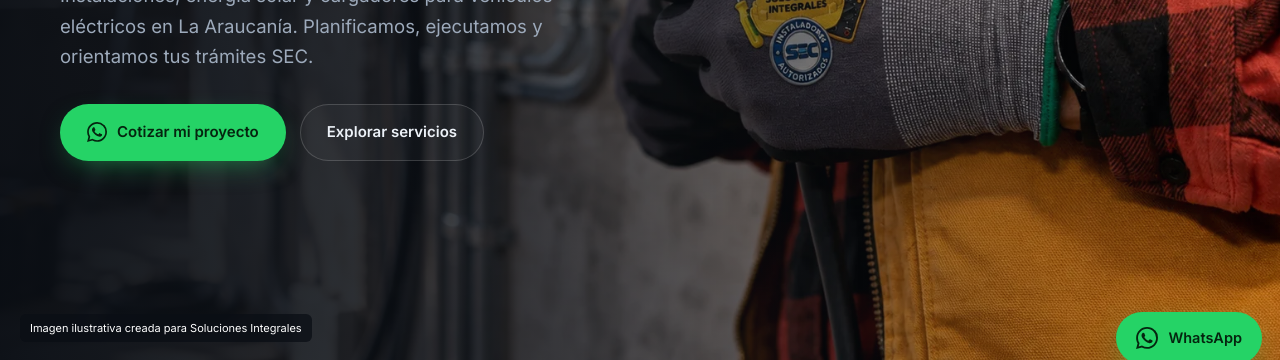
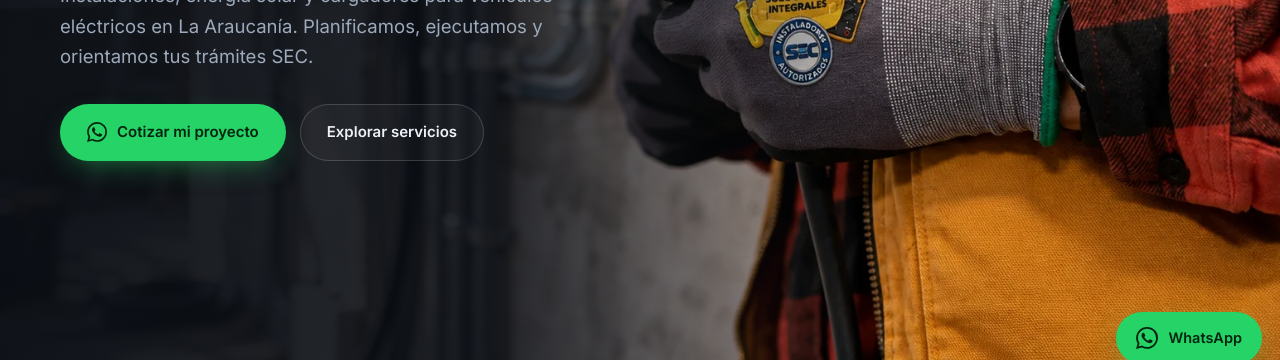
Before and after one commit to YonatanEscalona/SolucionesIntegralesElectricidad, a website: page index.html in a window 1280 px wide. Shown: the part 418-778 px from the top of the page. Drawn offline with Linux system fonts and the light colour scheme.

Commit message:
Remove hero caption and brighten subject

```diff
--- a/index.html
+++ b/index.html
@@ -182,14 +182,12 @@ h2.title{font-size:clamp(1.9rem,4vw,3rem);font-weight:700;margin:16px 0 0}
 .hero-photo{position:absolute;inset:0;z-index:0;margin:0;overflow:hidden}
 .hero-photo picture,.hero-photo img{display:block;width:100%;height:100%}
 .hero-photo img{object-fit:cover;object-position:center}
-.hero-photo::after{content:"";position:absolute;inset:0;background:linear-gradient(90deg,rgba(10,14,20,.97) 0%,rgba(10,14,20,.85) 30%,rgba(10,14,20,.50) 58%,rgba(10,14,20,.06) 100%);pointer-events:none}
-.hero-photo figcaption{position:absolute;z-index:1;left:20px;bottom:20px;padding:5px 10px;border-radius:6px;background:rgba(10,14,20,.75);color:#fff;font-size:11px}
+.hero-photo::after{content:"";position:absolute;inset:0;width:68%;background:linear-gradient(90deg,rgba(10,14,20,.96) 0%,rgba(10,14,20,.88) 55%,rgba(10,14,20,0) 100%);pointer-events:none}
 @media(max-width:899px){
   .hero{display:block;min-height:0;padding:76px 0 64px}
   .hero-photo{position:relative;inset:auto;height:clamp(360px,112vw,500px)}
   .hero-photo::after{display:none}
   .hero-photo img{object-position:center 56%}
-  .hero-photo figcaption{left:12px;bottom:12px}
   .hero .wrap{margin-top:32px}
   .hero h1{font-size:clamp(2.45rem,7.8vw,4rem)}
 }
@@ -483,7 +481,6 @@ h2.title{font-size:clamp(1.9rem,4vw,3rem);font-weight:700;margin:16px 0 0}
         <source media="(max-width:899px)" srcset="recursos/hero-marca-mobile.webp">
         <img src="recursos/hero-marca-desktop.webp" alt="Guantes con el emblema de Soluciones Integrales sostienen cableado eléctrico frente a un tablero en construcción" fetchpriority="high" width="1672" height="941">
       </picture>
-      <figcaption>Imagen ilustrativa creada para Soluciones Integrales</figcaption>
     </figure>
     <div class="wrap">
       <div class="hero-layout">
```
